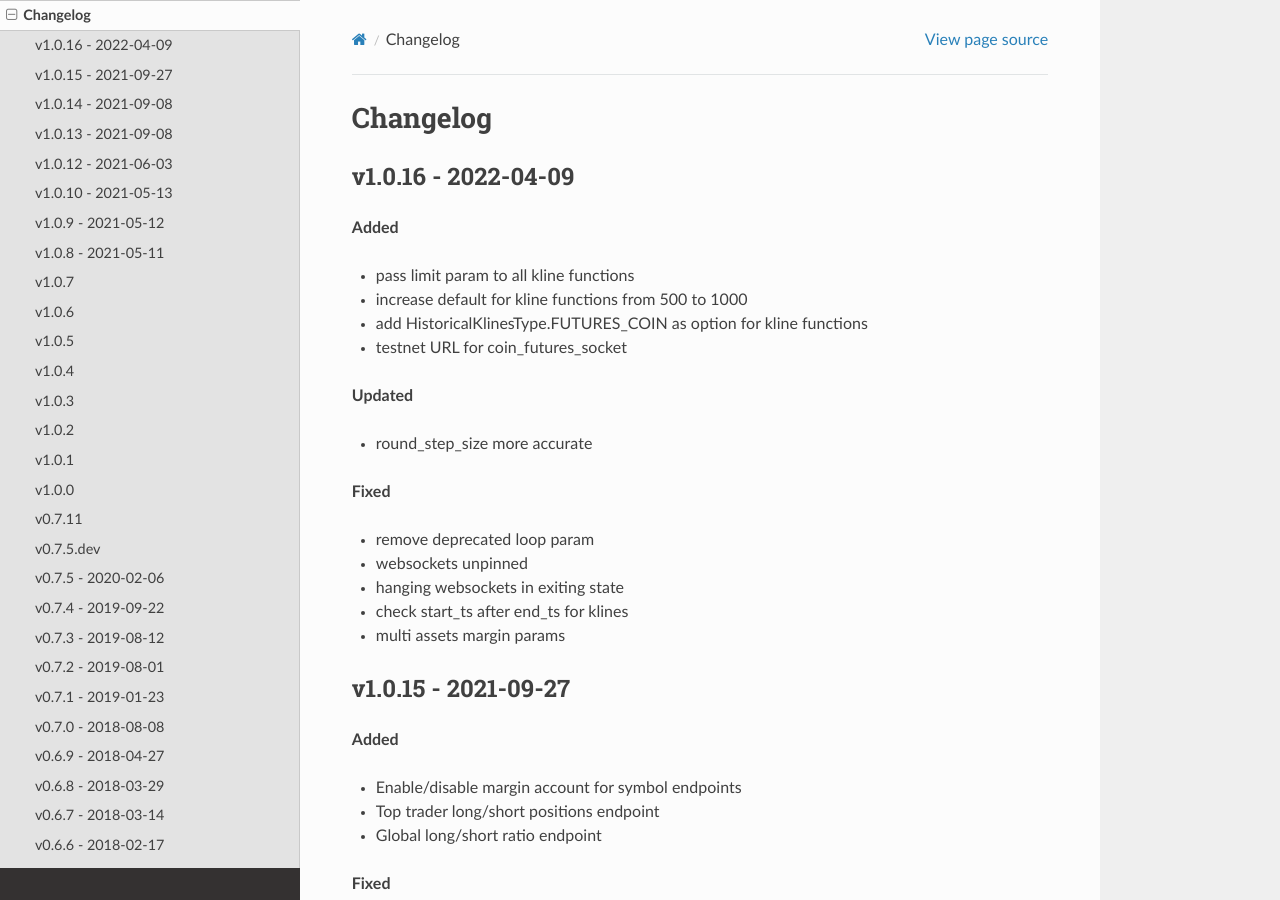
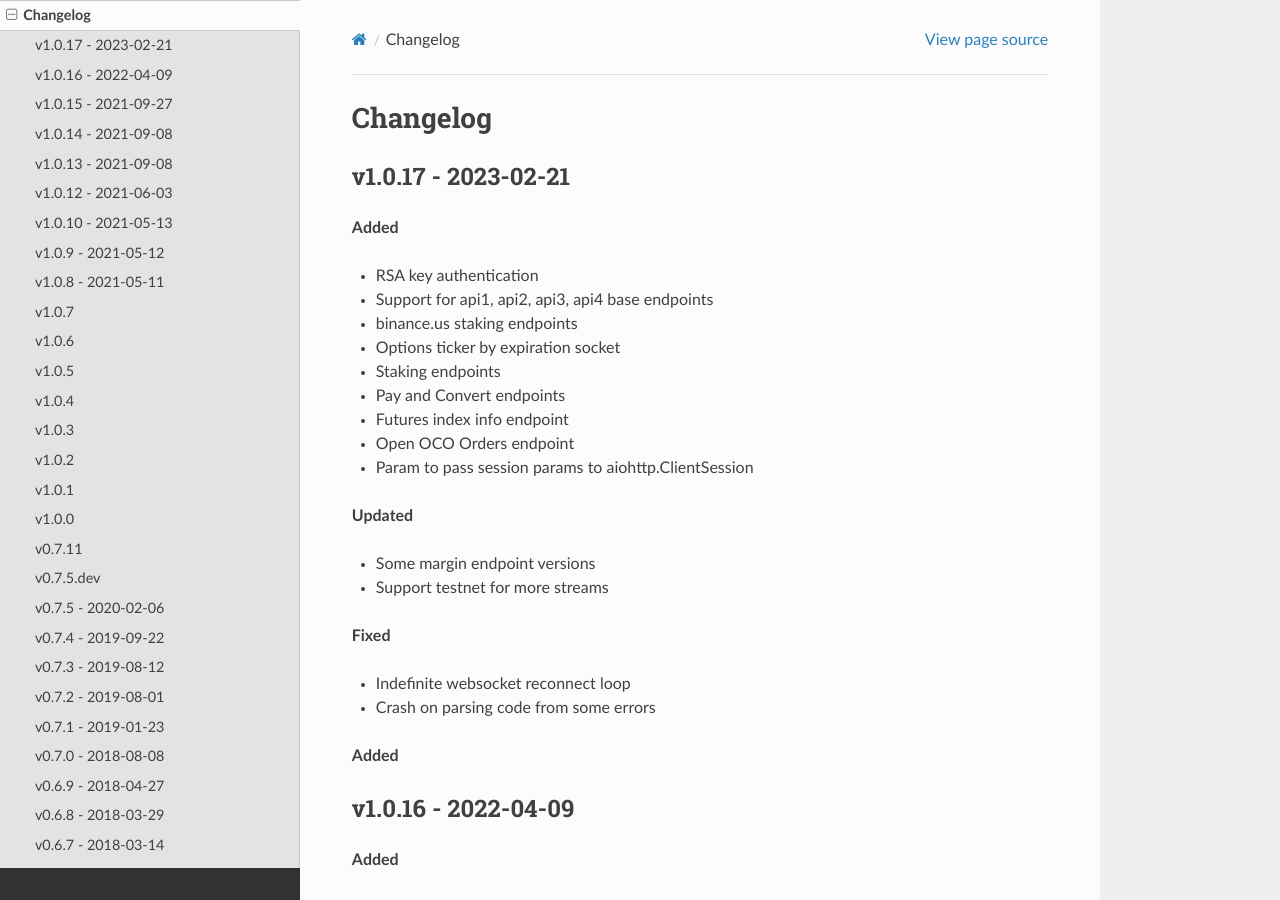
Before and after one commit to sammchardy/python-binance, a Sphinx documentation site: the page built from docs/changelog.rst, in a window 1280 px wide and 900 px high. Built offline with Sphinx 7.4.7 and the Read the Docs theme 2.0.0, drawn with Linux system fonts in a browser that asks for light colours; formulas are drawn with MathJax 3; pages that are not in the unit, such as notebooks, are missing from menus.

Commit message:
Update to v1.0.17

```diff
--- a/PYPIREADME.rst
+++ b/PYPIREADME.rst
@@ -1,8 +1,8 @@
 =================================
-Welcome to python-binance v1.0.16
+Welcome to python-binance v1.0.17
 =================================
 
-Updated 9th Apr 2022
+Updated 21st Feb 2023
 
 .. image:: https://img.shields.io/pypi/v/python-binance.svg
     :target: https://pypi.python.org/pypi/python-binance
@@ -52,7 +52,7 @@ Features
 - Implementation of all General, Market Data and Account endpoints.
 - Asyncio implementation
 - Testnet support for Spot, Futures and Vanilla Options
-- Simple handling of authentication
+- Simple handling of authentication include RSA keys
 - No need to generate timestamps yourself, the wrapper does it for you
 - Response exception handling
 - Websocket handling with reconnection and multiplexed connections
--- a/README.rst
+++ b/README.rst
@@ -1,8 +1,8 @@
 =================================
-Welcome to python-binance v1.0.16
+Welcome to python-binance v1.0.17
 =================================
 
-Updated 9th Apr 2022
+Updated 21st Feb 2023
 
 .. image:: https://img.shields.io/pypi/v/python-binance.svg
     :target: https://pypi.python.org/pypi/python-binance
@@ -52,7 +52,7 @@ Features
 - Implementation of all General, Market Data and Account endpoints.
 - Asyncio implementation
 - Testnet support for Spot, Futures and Vanilla Options
-- Simple handling of authentication
+- Simple handling of authentication include RSA keys
 - No need to generate timestamps yourself, the wrapper does it for you
 - Response exception handling
 - Websocket handling with reconnection and multiplexed connections
--- a/binance/__init__.py
+++ b/binance/__init__.py
@@ -4,7 +4,7 @@
 
 """
 
-__version__ = '1.0.16'
+__version__ = "1.0.17"
 
 from binance.client import Client, AsyncClient  # noqa
 from binance.depthcache import DepthCacheManager, OptionsDepthCacheManager, ThreadedDepthCacheManager  # noqa
--- a/docs/changelog.rst
+++ b/docs/changelog.rst
@@ -1,5 +1,33 @@
 Changelog
 =========
+
+v1.0.17 - 2023-02-21
+^^^^^^^^^^^^^^^^^^^^
+
+**Added**
+
+- RSA key authentication
+- Support for api1, api2, api3, api4 base endpoints
+- binance.us staking endpoints
+- Options ticker by expiration socket
+- Staking endpoints
+- Pay and Convert endpoints
+- Futures index info endpoint
+- Open OCO Orders endpoint
+- Param to pass session params to aiohttp.ClientSession
+
+
+**Updated**
+
+- Some margin endpoint versions
+- Support testnet for more streams
+
+**Fixed**
+
+- Indefinite websocket reconnect loop
+- Crash on parsing code from some errors
+
+**Added**
 
 v1.0.16 - 2022-04-09
 ^^^^^^^^^^^^^^^^^^^^
```
